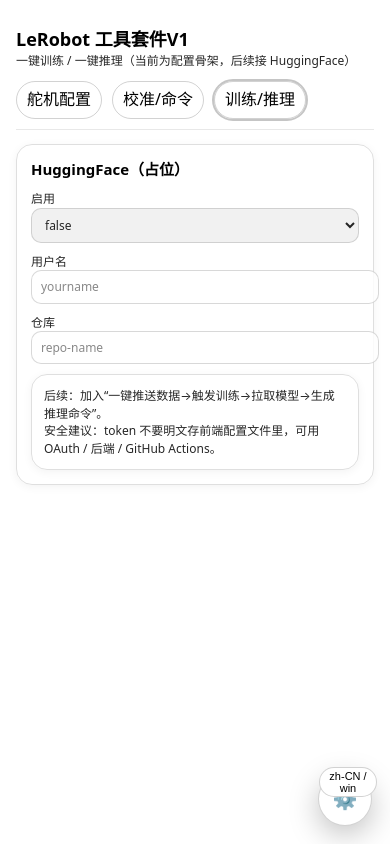
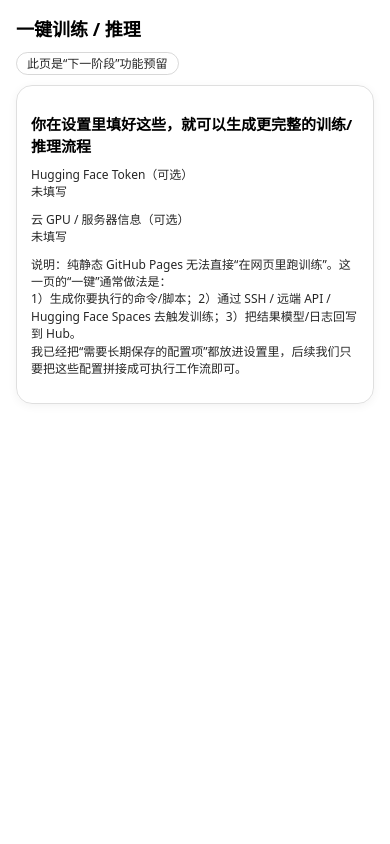
Before and after one commit to LXC1120/lerobot-suite, a plain HTML site: page train.html in a window 390 px wide. Drawn offline with Linux system fonts and the light colour scheme.

Commit message:
Revise title, styles, and content for train.html
Updated the title and added styles for better layout and responsiveness. Revised content to clarify functionality and provide instructions for future use.

```diff
--- a/train.html
+++ b/train.html
@@ -3,80 +3,58 @@
 <head>
   <meta charset="utf-8"/>
   <meta name="viewport" content="width=device-width,initial-scale=1"/>
-  <title>训练/推理</title>
-  <link rel="stylesheet" href="assets/app.css"/>
-  <script src="js/app-config.js"></script>
-  <script src="js/i18n.js"></script>
-  <script src="js/fab-settings.js"></script>
+  <title>一键训练 / 推理（规划中）</title>
+  <style>
+    :root{color-scheme:light dark}
+    body{font-family:system-ui,-apple-system,Segoe UI,Roboto,"PingFang SC","Microsoft YaHei",sans-serif;max-width:1200px;margin:0 auto;padding:16px;line-height:1.45}
+    h1{font-size:18px;margin:0 0 10px}
+    h2{font-size:15px;margin:14px 0 8px}
+    .small{font-size:12px;opacity:.85}
+    .card{border:1px solid rgba(127,127,127,.25);border-radius:16px;padding:14px;box-shadow:0 2px 10px rgba(0,0,0,.05);margin:10px 0}
+    .pill{display:inline-block;padding:2px 10px;border:1px solid rgba(127,127,127,.35);border-radius:999px}
+    .btn{padding:8px 10px;border-radius:12px;border:1px solid rgba(127,127,127,.35);cursor:pointer;background:transparent}
+    .grid2{display:grid;grid-template-columns:1fr 1fr;gap:10px}
+    @media (max-width:900px){.grid2{grid-template-columns:1fr}}
+    input,textarea,select{width:100%;padding:8px 10px;border-radius:12px;border:1px solid rgba(127,127,127,.35);font:inherit}
+    textarea{min-height:90px}
+  </style>
 </head>
 <body>
-  <div class="header">
-    <div class="header-inner">
+  <h1>一键训练 / 推理</h1>
+  <div class="small"><span class="pill">此页是“下一阶段”功能预留</span></div>
+
+  <div class="card">
+    <h2>你在设置里填好这些，就可以生成更完整的训练/推理流程</h2>
+    <div class="grid2">
       <div>
-        <h1>LeRobot 工具套件V1</h1>
-        <div class="small muted">一键训练 / 一键推理（当前为配置骨架，后续接 HuggingFace）</div>
+        <div class="small">Hugging Face Token（可选）</div>
+        <div id="hfToken" class="small"></div>
       </div>
-      <div class="topbar-right">
-        <a class="navbtn" href="servo.html">舵机配置</a>
-        <a class="navbtn" href="calibrate.html">校准/命令</a>
-        <a class="navbtn active" href="train.html">训练/推理</a>
+      <div>
+        <div class="small">云 GPU / 服务器信息（可选）</div>
+        <div id="cloud" class="small"></div>
       </div>
     </div>
+    <p class="small" style="margin-top:10px">
+      说明：纯静态 GitHub Pages 无法直接“在网页里跑训练”。这一页的“一键”通常做法是：<br/>
+      1）生成你要执行的命令/脚本；2）通过 SSH / 远端 API / Hugging Face Spaces 去触发训练；3）把结果模型/日志回写到 Hub。<br/>
+      我已经把“需要长期保存的配置项”都放进设置里，后续我们只要把这些配置拼接成可执行工作流即可。
+    </p>
   </div>
 
-  <div class="card">
-    <h2>HuggingFace（占位）</h2>
+  <script type="module">
+    import { loadConfig, esc, t } from "./common.js";
+    const cfg = loadConfig();
+    document.getElementById("hfToken").textContent = cfg.hf?.token ? "已填写（建议不要公开分享配置文件）" : "未填写";
+    document.getElementById("cloud").textContent = (cfg.cloud?.endpoint || cfg.cloud?.sshHost) ? "已填写" : "未填写";
 
-    <div class="grid2">
-      <label class="small">启用
-        <select id="hfEnabled" style="width:100%">
-          <option value="false">false</option>
-          <option value="true">true</option>
-        </select>
-      </label>
-      <label class="small">用户名
-        <input id="hfUser" placeholder="yourname" style="width:100%"/>
-      </label>
-    </div>
-
-    <div class="grid2" style="margin-top:10px">
-      <label class="small">仓库
-        <input id="hfRepo" placeholder="repo-name" style="width:100%"/>
-      </label>
-      <div class="card" style="padding:12px">
-        <div class="small muted">
-          后续：加入“一键推送数据→触发训练→拉取模型→生成推理命令”。<br/>
-          安全建议：token 不要明文存前端配置文件里，可用 OAuth / 后端 / GitHub Actions。
-        </div>
-      </div>
-    </div>
-  </div>
-
-<script>
-(async () => {
-  await SuiteFAB.mountFAB();
-
-  const cfg = SuiteConfig.get();
-  const hfEnabled = document.getElementById("hfEnabled");
-  const hfUser = document.getElementById("hfUser");
-  const hfRepo = document.getElementById("hfRepo");
-
-  hfEnabled.value = String(!!cfg.hf.enabled);
-  hfUser.value = cfg.hf.username || "";
-  hfRepo.value = cfg.hf.repo || "";
-
-  function save(){
-    SuiteConfig.set({
-      hf: {
-        enabled: hfEnabled.value === "true",
-        username: hfUser.value.trim(),
-        repo: hfRepo.value.trim()
-      }
+    window.addEventListener("message", (ev) => {
+      if (!ev?.data || ev.data.type !== "CFG_UPDATED") return;
+      try {
+        localStorage.setItem("lerobot_suite_config_v1", JSON.stringify(ev.data.cfg, null, 2));
+        location.reload();
+      } catch {}
     });
-  }
-
-  [hfEnabled, hfUser, hfRepo].forEach(el => el.addEventListener("change", save));
-})();
-</script>
+  </script>
 </body>
 </html>
```
